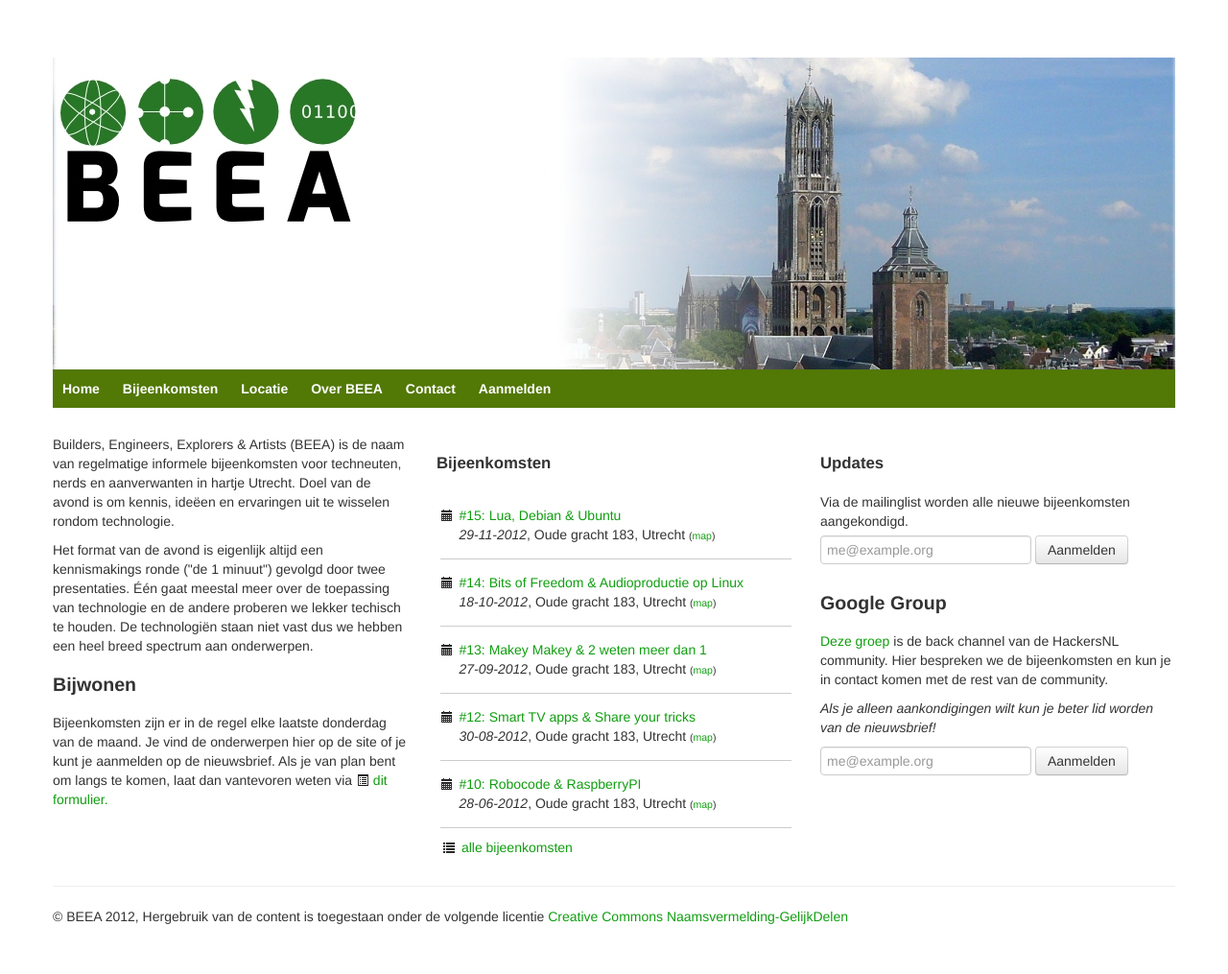
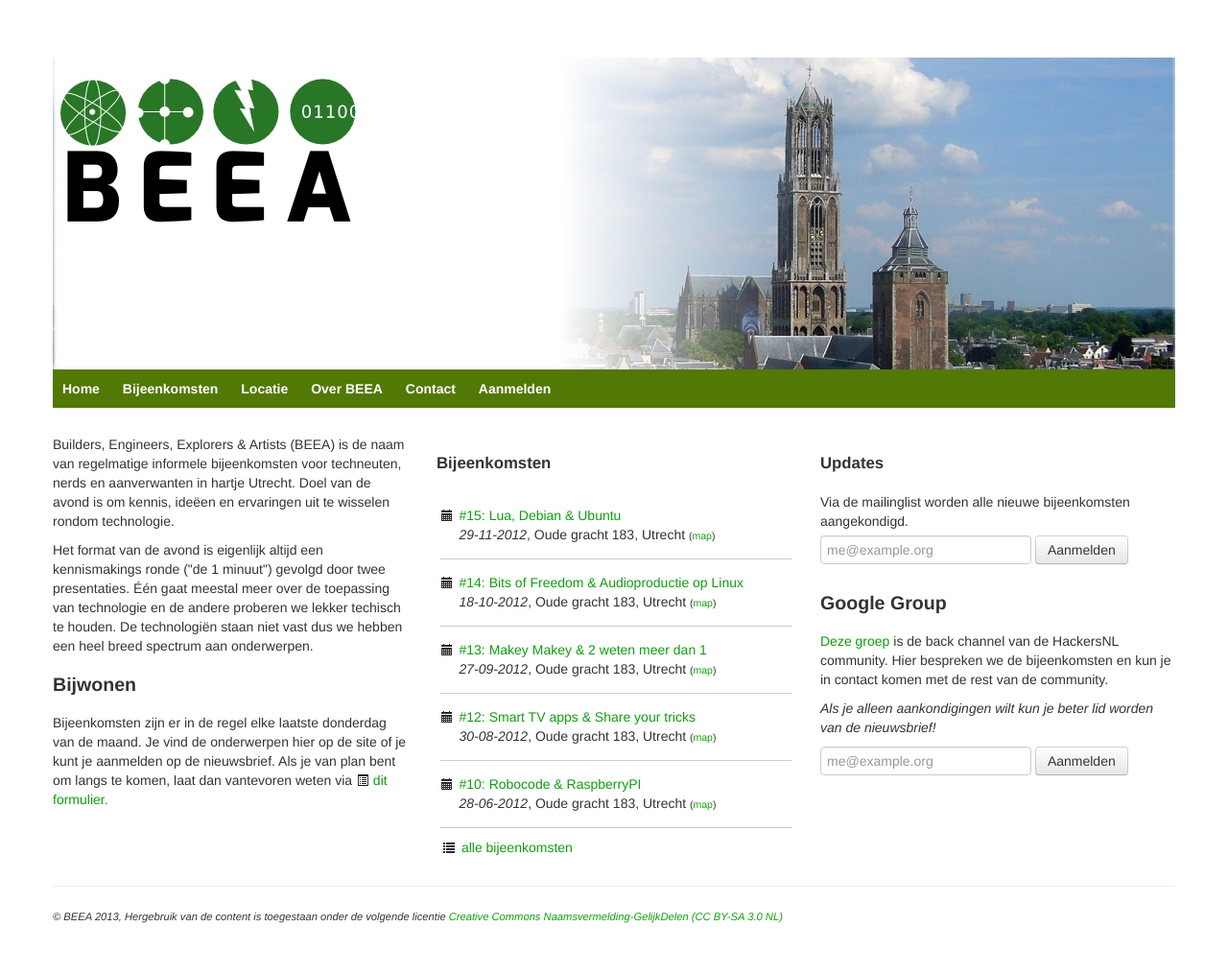
Before and after one commit to HackersNL/hackersnl.github.com, a Jekyll site: the page built from index.html, in a window 1280 px wide. Shown: the whole page at 96% size. Built offline with Jekyll 4.4.1, drawn with Linux system fonts in a browser that asks for light colours; nearby versions of some CDN libraries; Markdown is read by kramdown in place of the engine named in the settings; the list of posts is cut into pages by our own code.

Commit message:
Updated footer

```diff
--- a/_includes/footer.html
+++ b/_includes/footer.html
@@ -1,7 +1,7 @@
 <hr>
 
             <footer>
-                <p>&copy; BEEA 2012, Hergebruik van de content is toegestaan onder de volgende licentie <a href="http://creativecommons.org/licenses/by-sa/3.0/nl/">Creative Commons Naamsvermelding-GelijkDelen</a></p>
+                <p class="copy">&copy; BEEA 2013, Hergebruik van de content is toegestaan onder de volgende licentie <a href="http://creativecommons.org/licenses/by-sa/3.0/nl/">Creative Commons Naamsvermelding-GelijkDelen (CC BY-SA 3.0 NL)</a></p>
             </footer>
 
         </div> <!-- /container -->
--- a/css/beea.less
+++ b/css/beea.less
@@ -140,3 +140,10 @@ nav {
         font-style: italic;
     }
 }
+
+/* Footer */
+
+footer .copy {
+    font-size: .8em;
+    font-style: italic;
+}
```
